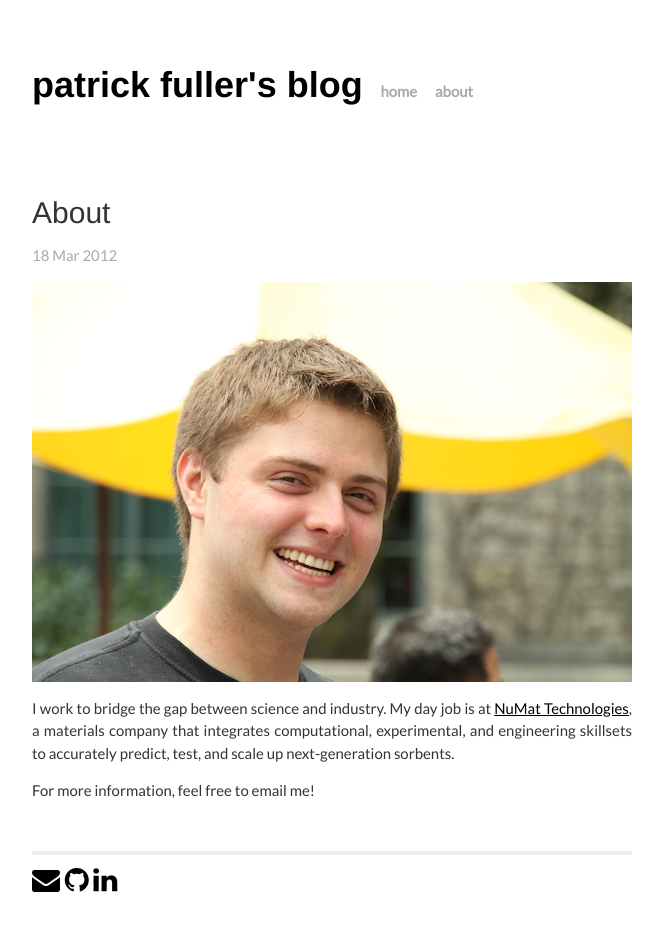
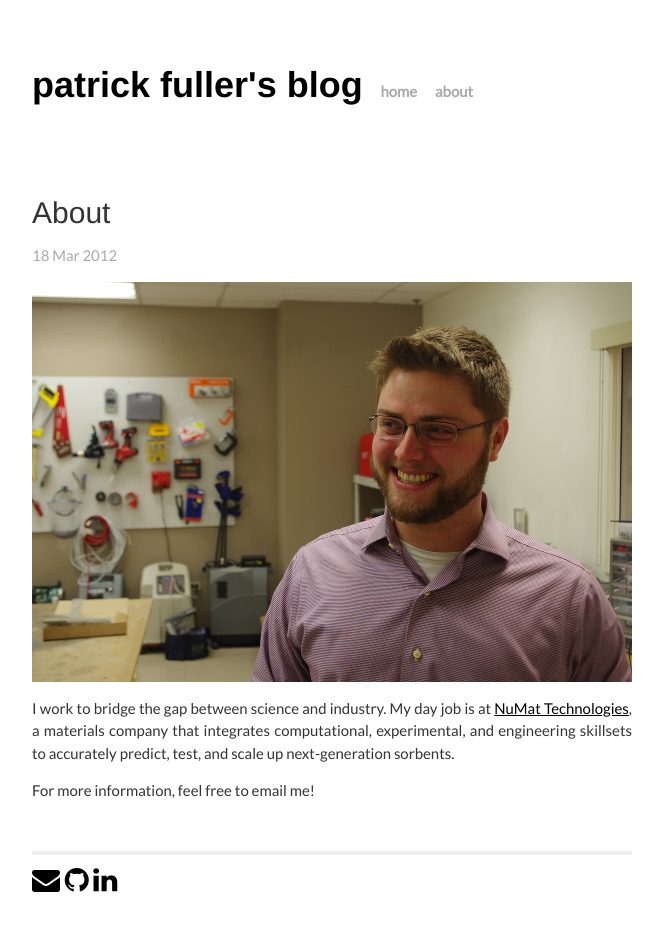
Before and after one commit to patrickfuller/patrickfuller.github.io, a Jekyll site: the page built from _posts/2012-03-18-about-me.md, in a window 1280 px wide. Shown: the whole page, without its empty margins (308-971 px from the left). Built offline with Jekyll 4.4.1, drawn with Linux system fonts in a browser that asks for light colours; Markdown is read by kramdown in place of the engine named in the settings; comment, search, counter and statistics services are not loaded.

Commit message:
Updated profile picture

```diff
--- a/_posts/2012-03-18-about-me.md
+++ b/_posts/2012-03-18-about-me.md
@@ -5,7 +5,7 @@ layout: post
 permalink: /about/
 ---
 
-![](/img/patrick.png)
+![](/img/patrick.jpg)
 
 I work to bridge the gap between science and industry. My day job is at [NuMat Technologies](http://numat-tech.com/),
 a materials company that integrates computational, experimental, and engineering
```
Also changed, not shown: img/patrick.jpg (added), img/patrick.png (deleted), img/patrick@2x.jpg (added), img/patrick@2x.png (deleted).
